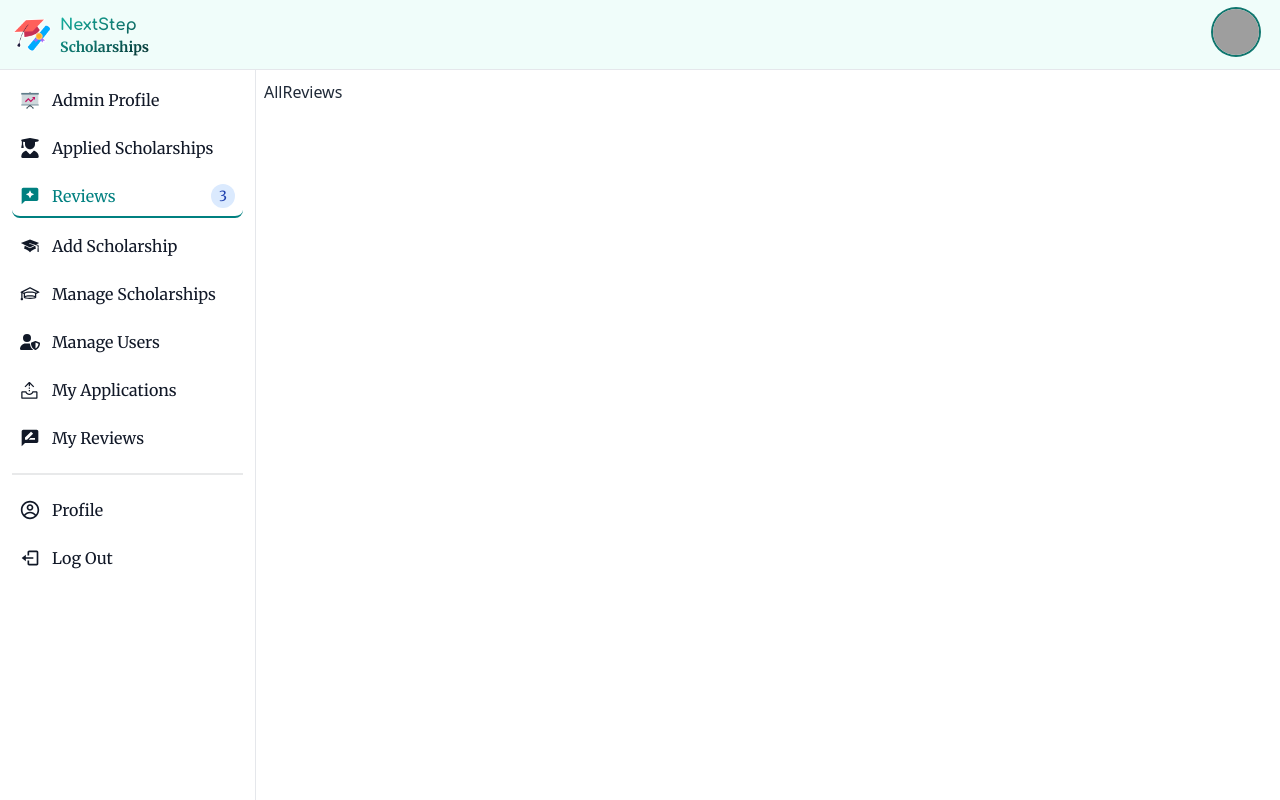
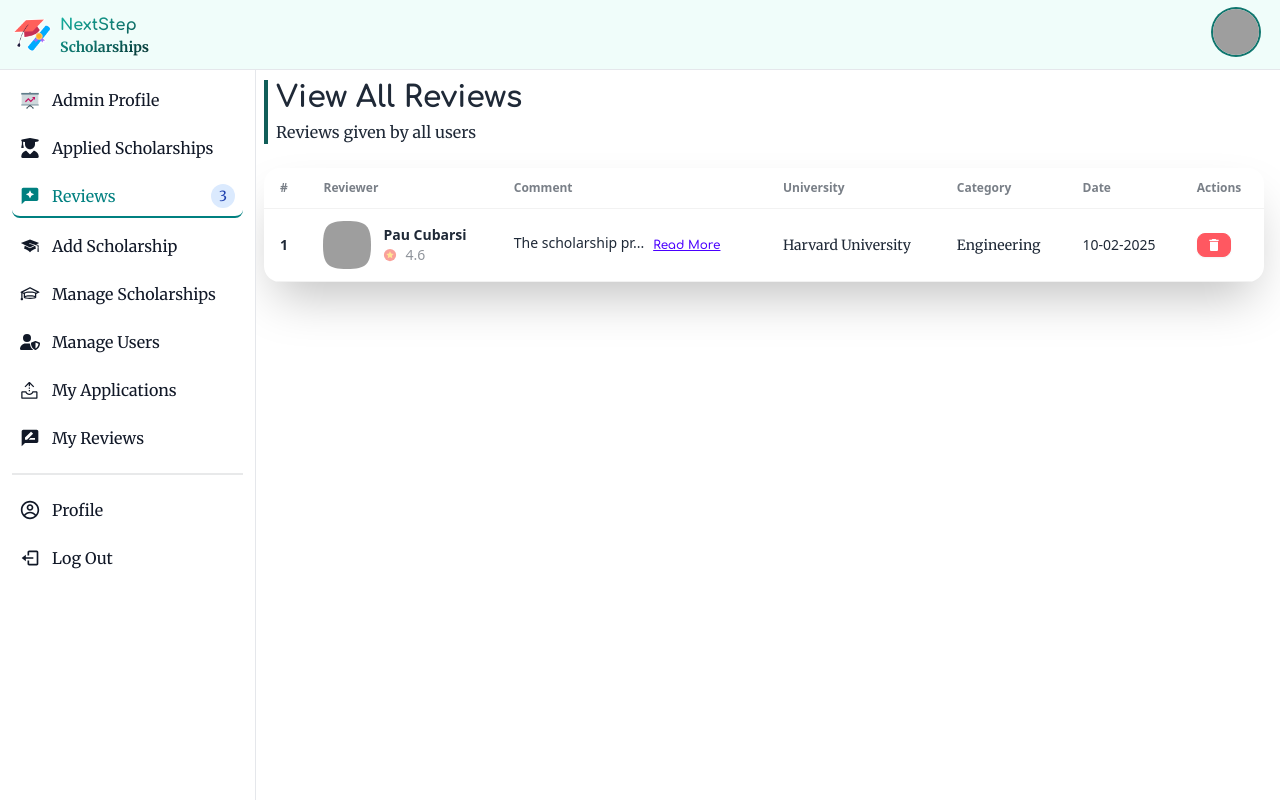
Before and after one commit to jubayerahmmad/NextStep-Scholarships-Client, a React (Vite) app: page /dashboard/allReviews in a window 1280 px wide. Built offline with nearby package versions, Linux system fonts and the light colour scheme; grey boxes are pictures that could not be loaded; a web font is replaced by a local one.

Commit message:
all reviews,manage scholarships page

```diff
--- a/src/Pages/CommonPage/AllReviews.jsx
+++ b/src/Pages/CommonPage/AllReviews.jsx
@@ -1,5 +1,38 @@
+import Heading from "../../components/Heading";
+import AllReviewsRow from "../../components/TableRows/AllReviewsRow";
+
 const AllReviews = () => {
-  return <div>AllReviews</div>;
+  return (
+    <div>
+      <Heading
+        Heading="View All Reviews"
+        subHeading="Reviews given by all users"
+      ></Heading>
+      {/* table */}
+      <div className="max-w-7xl mx-auto my-6">
+        <div className="overflow-x-auto shadow-2xl rounded-2xl animate__animated animate__fadeInUp">
+          <table className="table ">
+            {/* head */}
+            <thead className="">
+              <tr>
+                <th>#</th>
+                <th>Reviewer</th>
+                <th>Comment</th>
+                <th>University</th>
+                <th>Category</th>
+                <th>Date</th>
+                <th>Actions</th>
+              </tr>
+            </thead>
+            <tbody>
+              {/* row*/}
+              <AllReviewsRow />
+            </tbody>
+          </table>
+        </div>
+      </div>
+    </div>
+  );
 };
 
 export default AllReviews;
--- a/src/Pages/CommonPage/ManageScholarships.jsx
+++ b/src/Pages/CommonPage/ManageScholarships.jsx
@@ -1,10 +1,38 @@
 import React from "react";
+import Heading from "../../components/Heading";
+import ManageScholarshipRow from "../../components/TableRows/ManageScholarshipRow";
 
 const ManageScholarships = () => {
   return (
     <div>
-      ManageScholarships (similar to Alll Scholarships but in tabular format +
-      admi Moderator access only)
+      <Heading
+        Heading="Manage All Scholarships"
+        subHeading="View and manage all available scholarships on NextStep"
+      ></Heading>
+
+      {/* table */}
+      <div className="max-w-7xl mx-auto my-6">
+        <div className="overflow-x-auto shadow-2xl rounded-2xl animate__animated animate__fadeInUp">
+          <table className="table ">
+            {/* head */}
+            <thead className="">
+              <tr>
+                <th>#</th>
+                <th>Scholarship</th>
+                <th>University</th>
+                <th>Degree</th>
+                <th>Category</th>
+                <th>Fees</th>
+                <th>Actions</th>
+              </tr>
+            </thead>
+            <tbody>
+              {/* row*/}
+              <ManageScholarshipRow />
+            </tbody>
+          </table>
+        </div>
+      </div>
     </div>
   );
 };
--- a/src/Pages/Faq/Faq.jsx
+++ b/src/Pages/Faq/Faq.jsx
@@ -1,5 +1,6 @@
 import { useState } from "react";
 import Heading from "../../components/Heading";
+import { Helmet } from "react-helmet-async";
 
 const Faq = () => {
   const [bgAccording, setBgAccording] = useState(null);
@@ -35,6 +36,9 @@ const Faq = () => {
     setBgAccording((prevIndex) => (prevIndex === index ? null : index));
   return (
     <div className="px-4 py-6">
+      <Helmet>
+        <title>FAQ | NextStep Scholarships</title>
+      </Helmet>
       <Heading
         Heading={"Frequently Asked Questions"}
         subHeading={"Explore Frequently Asked Questions"}
@@ -95,7 +99,7 @@ const Faq = () => {
           <p className="text-xs lg:text-base">
             Don't Hesitate to send us an Email with your Enquiry or statement
           </p>
-          {/* form area */}
+          {/* form*/}
           <form className="w-full mt-6">
             <div className="w-full mx-auto">
               <div className="flex sm:flex-row flex-col items-center gap-[20px]">
--- a/src/Pages/UsersPages/MyApplications.jsx
+++ b/src/Pages/UsersPages/MyApplications.jsx
@@ -12,7 +12,7 @@ const MyApplications = () => {
 
       {/* table */}
       <div className="max-w-7xl mx-auto my-6">
-        <div className="overflow-x-auto">
+        <div className="overflow-x-auto shadow-2xl rounded-2xl animate__animated animate__fadeInUp">
           <table className="table">
             {/* head */}
             <thead>
--- a/src/Pages/UsersPages/MyReviews.jsx
+++ b/src/Pages/UsersPages/MyReviews.jsx
@@ -11,7 +11,7 @@ const MyReviews = () => {
 
       {/* table */}
       <div className="max-w-7xl mx-auto my-6">
-        <div className="overflow-x-auto">
+        <div className="overflow-x-auto shadow-2xl rounded-2xl animate__animated animate__fadeInUp">
           <table className="table">
             {/* head */}
             <thead>
--- a/src/components/Heading.jsx
+++ b/src/components/Heading.jsx
@@ -1,8 +1,8 @@
 const Heading = ({ Heading, subHeading }) => {
   return (
     <div className="max-w-7xl mx-auto mb-6 lg:mb-4 space-y-1  border-l-4 border-teal-800 px-2 animate__animated animate__zoomIn">
-      <h2 className="text-3xl font-bold">{Heading}</h2>
-      <p className="text-lg">{subHeading}</p>
+      <h2 className="text-2xl lg:text-3xl font-bold">{Heading}</h2>
+      <p className="text-sm lg:text-base">{subHeading}</p>
     </div>
   );
 };
--- /dev/null
+++ b/src/components/TableRows/AllReviewsRow.jsx
@@ -0,0 +1,52 @@
+import { FcRating } from "react-icons/fc";
+import { MdDelete } from "react-icons/md";
+
+const AllReviewsRow = () => {
+  return (
+    <tr className="hover">
+      <th>1</th>
+      <td>
+        <div className="flex items-center gap-3">
+          <div className="avatar">
+            <div className="mask mask-squircle h-8 w-8 lg:h-12 lg:w-12">
+              <img
+                src="https://i.ibb.co.com/cDJwpsZ/Pau-Cubarsi.jpg"
+                alt="reviewer image"
+              />
+            </div>
+          </div>
+          <div>
+            <div className="font-bold">Pau Cubarsi</div>
+            <div className="opacity-50 flex items-center gap-2">
+              <FcRating /> 4.6
+            </div>
+          </div>
+        </div>
+      </td>
+
+      <td>
+        <div className="flex flex-wrap">
+          {`${"The scholarship process was smooth, and the support team was very helpful. Highly recommended for international students.".slice(
+            0,
+            18
+          )}...`}{" "}
+          <button className="btn btn-xs btn-link">Read More</button>
+        </div>
+      </td>
+      <td>
+        <span>Harvard University</span>
+      </td>
+      <td>
+        <span>Engineering</span>
+      </td>
+      <td>10-02-2025</td>
+      <td>
+        <button className="btn btn-error text-white btn-xs">
+          <MdDelete size={16} />
+        </button>
+      </td>
+    </tr>
+  );
+};
+
+export default AllReviewsRow;
--- /dev/null
+++ b/src/components/TableRows/ManageScholarshipRow.jsx
@@ -0,0 +1,31 @@
+import { FaEdit, FaInfoCircle } from "react-icons/fa";
+import { GiCancel } from "react-icons/gi";
+
+const ManageScholarshipRow = () => {
+  return (
+    <tr className="hover">
+      <th>1</th>
+
+      <td>Global Innovators Scholarship</td>
+      <td>Harvard University</td>
+      <td>Masters</td>
+      <td>Engineering</td>
+      <td>$99</td>
+      <td>
+        <div className="flex">
+          <button className="btn btn-ghost btn-xs">
+            <FaInfoCircle size={16} />{" "}
+          </button>
+          <button className="btn btn-ghost btn-xs">
+            <FaEdit size={16} />{" "}
+          </button>
+          <button className="btn btn-ghost btn-xs">
+            <GiCancel size={16} />
+          </button>
+        </div>
+      </td>
+    </tr>
+  );
+};
+
+export default ManageScholarshipRow;
--- a/src/components/TableRows/MyApplicationsRow.jsx
+++ b/src/components/TableRows/MyApplicationsRow.jsx
@@ -2,7 +2,7 @@ import { FaEdit, FaInfoCircle } from "react-icons/fa";
 import { GiCancel } from "react-icons/gi";
 const MyApplicationsRow = () => {
   return (
-    <tr className="text-xs">
+    <tr className="hover">
       <th>1</th>
       <td>
         <div className="flex items-center gap-3">
@@ -15,17 +15,15 @@ const MyApplicationsRow = () => {
             </div>
           </div>
           <div>
-            <div className="font-bold text-xs">Harvard University</div>
-            <div className="text-xs opacity-50">United States</div>
+            <div className="font-bold">Harvard University</div>
+            <div className="opacity-50">United States</div>
           </div>
         </div>
       </td>
       <td>
-        Master of Business Administration
+        Masters
         <br />
-        <span className="badge badge-ghost badge-xs text-xs">
-          Business Administration
-        </span>
+        <span className="badge badge-ghost badge-xs">Engineering</span>
       </td>
       <td>
         <div className="flex flex-wrap">
--- a/src/components/TableRows/MyReviewRow.jsx
+++ b/src/components/TableRows/MyReviewRow.jsx
@@ -3,7 +3,7 @@ import { GiCancel } from "react-icons/gi";
 
 const MyReviewRow = () => {
   return (
-    <tr className="text-xs">
+    <tr className="hover">
       <th>1</th>
 
       <td>Global Excellence Scholarship</td>
```
